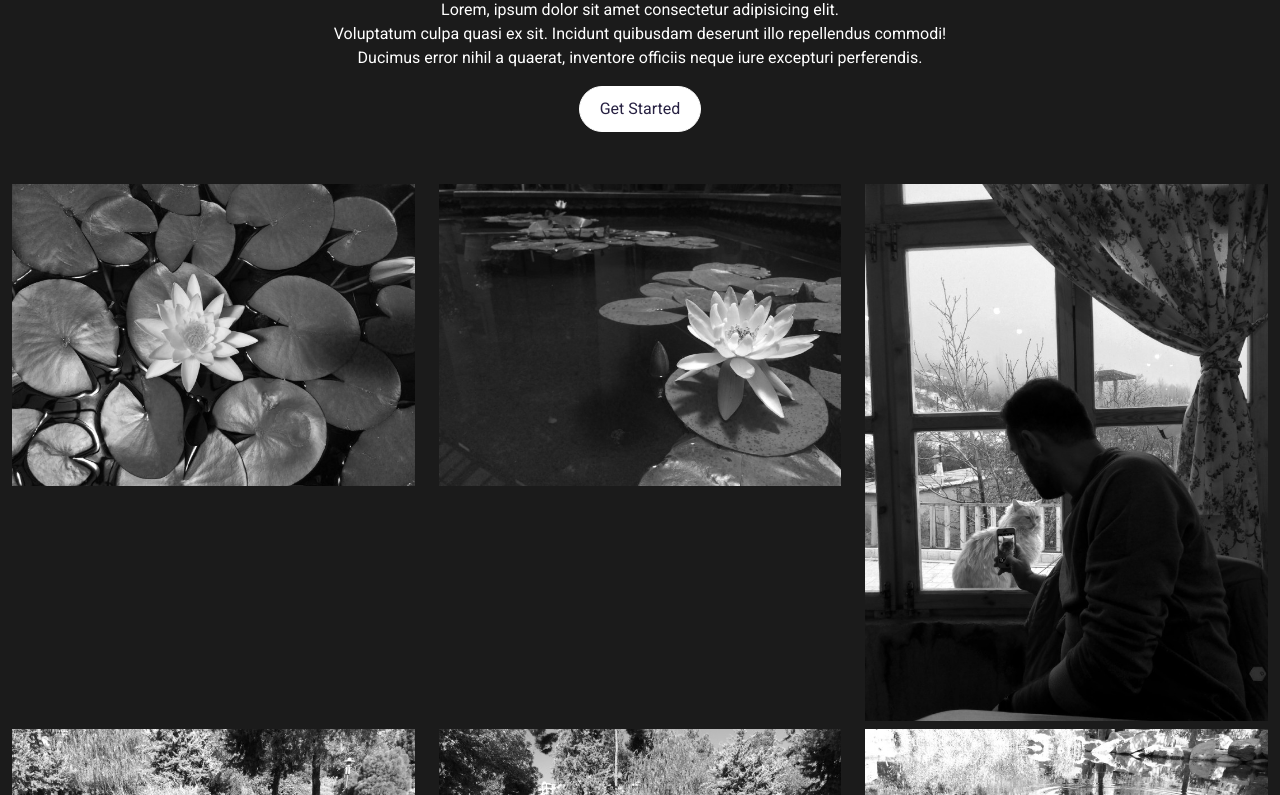
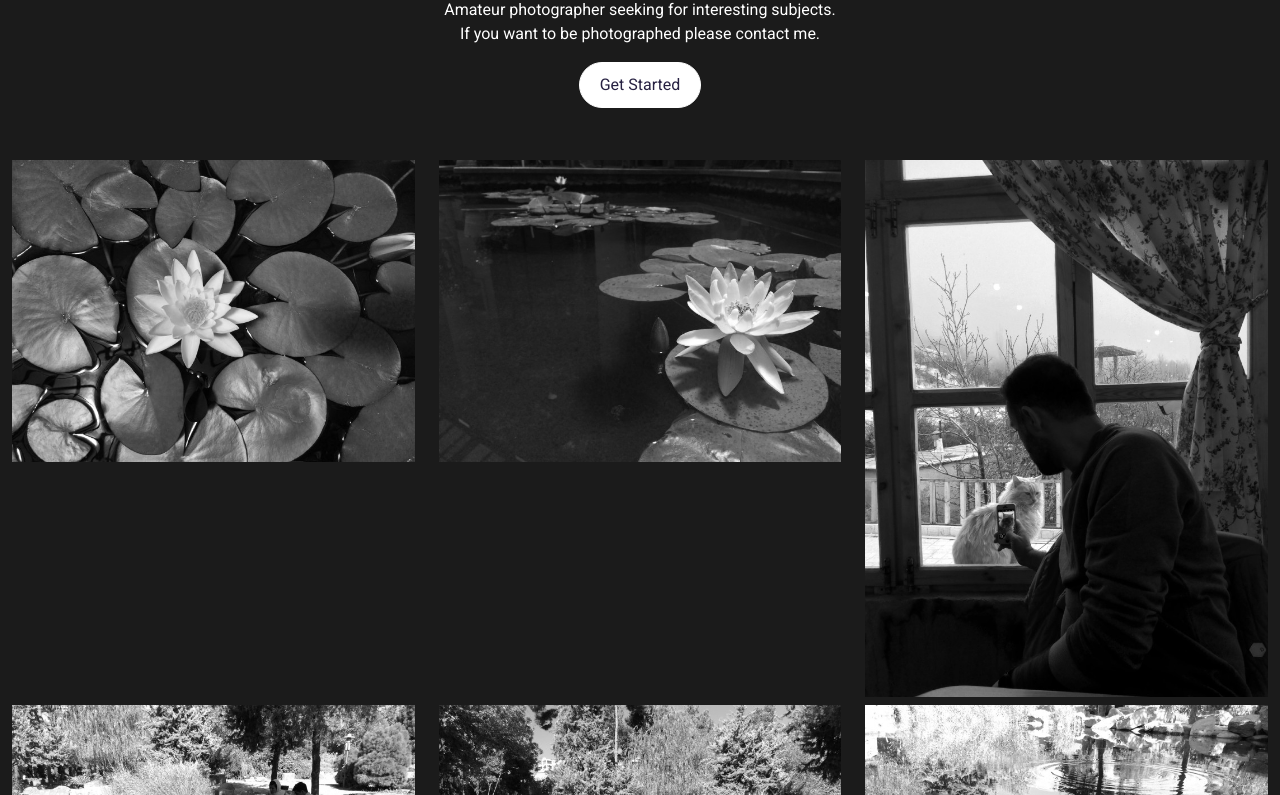
Before and after one commit to rodinmehr/portfolio-project, a plain HTML site: page gallery.html in a window 1280 px wide. Shown: the part 160-955 px from the top of the page. Drawn offline with nearby package versions, Linux system fonts and the light colour scheme.

Commit message:
change main description

```diff
--- a/gallery.html
+++ b/gallery.html
@@ -40,9 +40,9 @@
             <div class="col-12">
                 <h2 class="text-center">Mahsa Radinmehr</h2>
                 <h1 class="text-center">Photography</h1>
-                <p class="text-center">Lorem, ipsum dolor sit amet consectetur adipisicing elit. <br>
-                    Voluptatum culpa quasi ex sit. Incidunt quibusdam deserunt illo repellendus commodi! <br>
-                    Ducimus error nihil a quaerat, inventore officiis neque iure excepturi perferendis.</p>
+                <p class="text-center">Amateur photographer seeking for interesting subjects. <br>
+                    If you want to be photographed please contact me.
+                </p>
                 <div class="col-12 text-center">
                     <button class="btn btn-primary">Get Started</button>
                 </div>
```
Also changed, not shown: index.html (+3 -3 lines).
